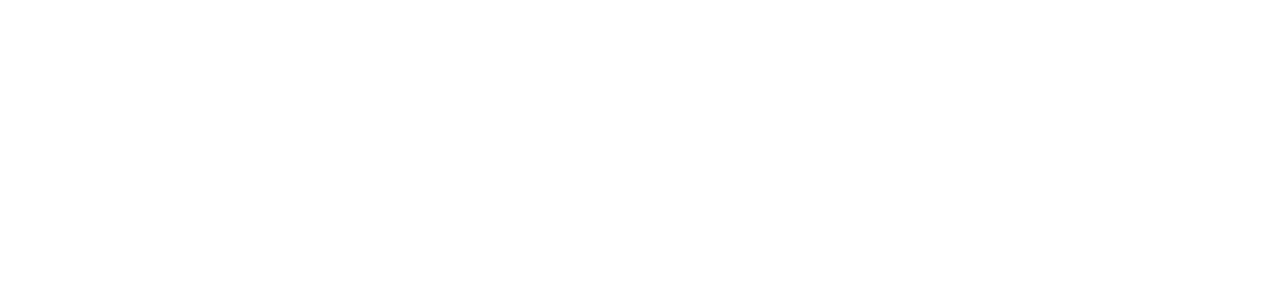
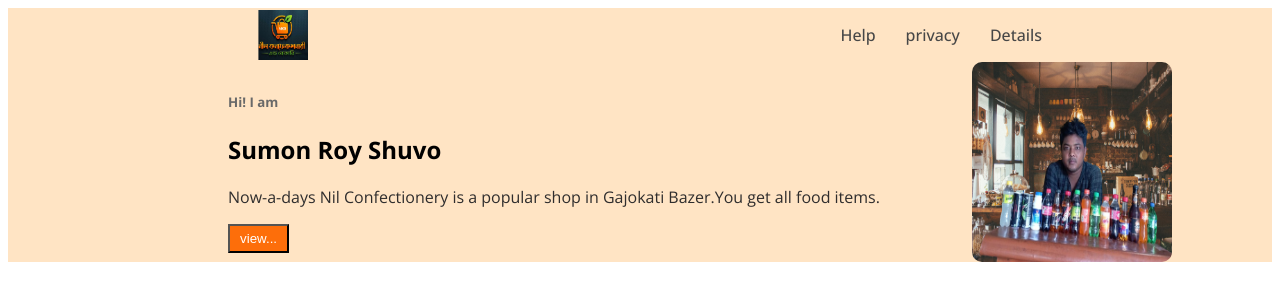
Before and after one commit to subhrotoBarmon/first-complete-website, a plain HTML site: page index.html in a window 1280 px wide. Drawn offline with nearby package versions, Linux system fonts and the light colour scheme.

Commit message:
shop location

```diff
--- a/index.html
+++ b/index.html
@@ -4,8 +4,42 @@
     <meta charset="UTF-8">
     <meta name="viewport" content="width=device-width, initial-scale=1.0">
     <title>Nil Confectionery</title>
+    <link rel="preconnect" href="https://fonts.googleapis.com">
+<link rel="preconnect" href="https://fonts.gstatic.com" crossorigin>
+<link href="https://fonts.googleapis.com/css2?family=Open+Sans:ital,wght@0,300..800;1,300..800&display=swap" rel="stylesheet">
+    <link rel="stylesheet" href="styles/new.css">
 </head>
-<body>
+<body class="open-sans-normal">
+    <header>
+        <nav>
+            <!-- <h2 class="title">Nil Confectionery</h2> -->
+             <img src="desi.png" alt="lkio">
+            <ul>
+                <li><a href="">Help</a></li>
+                <li><a href="">privacy</a></li>
+                <li><a href="">Details</a></li>
 
+            </ul>
+        </nav>
+        <div class="banner">
+            <div class="banner-content">
+                <h5>Hi! I am </h5>
+                <h2>Sumon Roy Shuvo</h2>
+                <p class="para">
+                    Now-a-days Nil Confectionery is a popular shop in Gajokati Bazer.You get all food items.
+                </p>
+                <button class="button"> view...</button>
+            </div>
+            <img  src="jj.png" alt="">
+        </div>
+
+
+    </header>
+    <main>
+
+    </main>
+    <footer>
+
+    </footer>
 </body>
 </html>
--- /dev/null
+++ b/styles/new.css
@@ -0,0 +1,70 @@
+.open-sans-normal {
+  font-family: "Open Sans", sans-serif;
+  font-optical-sizing: auto;
+  font-style: normal;
+  font-variation-settings:
+    "wdth" 100;
+}
+header{
+    background-color:bisque;
+    /* align-items: center; */
+    /* margin: 0 200px; */
+    /* border-radius: 10px; */
+}
+
+/* nav styles */
+nav{
+    display: flex;
+    align-items: center;
+    justify-content: space-between;
+    margin: 0 200px 0 250px;
+}
+nav img{
+    width: 50px;
+    height: 50px;
+}
+.title{
+    font-weight: 800;
+    color: blueviolet;
+    border: 2px solid blueviolet;
+    border-radius: 5px;
+}
+.nil{
+    color: rgb(47, 24, 216);
+}
+nav ul{
+    display: flex;
+}
+ul li{
+    list-style: none;
+    margin-right: 30px;
+}
+nav li a{
+    text-decoration: none;
+    font-weight: 500;
+    color: #474747;
+}
+.banner{
+    display: flex;
+    gap: 10px;
+    align-items: center;
+    justify-content: space-between;
+    margin: 0 100px 0 220px;
+}
+.banner img{
+    width: 200px;
+    height: 200px;
+    border: 2px;
+    border-radius: 10px;
+}
+.banner h5{
+    color: dimgray;
+}
+.button{
+    background-color: #FD6E0A;
+    padding: 5px 10px;
+    color: white;
+}
+.para{
+    color: rgb(47, 45, 45);
+}
```
Also changed, not shown: 1000026122.jpg (added), desi.png (added), jj.png (added), logo.jpg (added), pic coxs bazer.jpg (added), rr.png (added), sum.jpg (added), tt.png (added).
